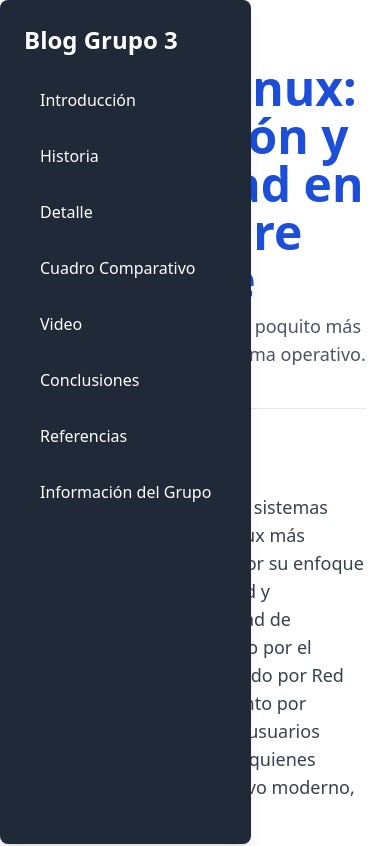
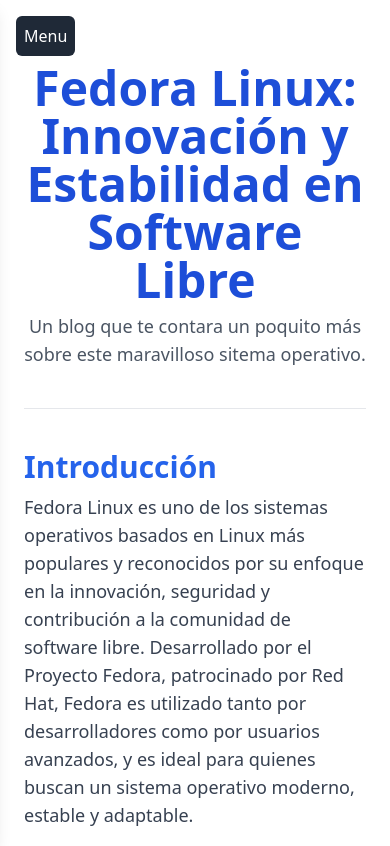
Before and after one commit to yang32602/blog-fedoraLinux, a Next.js app: page / in a window 390 px wide. Shown: the top 846 px of the page. Built offline with nearby package versions, Linux system fonts and the light colour scheme.

Commit message:
nav responsive

```diff
--- a/src/app/componentes/Navbar.js
+++ b/src/app/componentes/Navbar.js
@@ -1,10 +1,28 @@
-// components/NavBar.js
-
+'use client'
+import { useState } from "react";
 import Link from "next/link";
 
 const NavBar = () => {
+  const [isOpen, setIsOpen] = useState(false);
+
+  const toggleNav = () => {
+    setIsOpen(!isOpen);
+  };
+
   return (
-    <nav className="fixed left-0 top-0 h-full bg-gray-800 shadow-lg rounded-lg p-6 transition-transform duration-300">
+    <>
+      <button
+        className="fixed top-4 left-4 z-50 bg-gray-800 text-white p-2 rounded-md md:hidden"
+        onClick={toggleNav}
+      >
+        {isOpen ? "Close" : "Menu"}
+      </button>
+
+      <nav
+        className={`fixed left-0 top-0 h-full bg-gray-800 shadow-lg p-6 transition-transform duration-300 md:translate-x-0 ${
+          isOpen ? "translate-x-0" : "-translate-x-full"
+        } md:block`}
+      >
         <h2 className="text-white text-2xl font-bold mb-6">Blog Grupo 3</h2>
         <ul className="flex flex-col space-y-4">
           {[
@@ -19,7 +37,10 @@
           ].map(({ href, text }) => (
             <li key={href}>
               <Link href={href}>
-              <div className="bg-transparent hover:bg-gray-700 text-white text-left py-2 px-4 rounded transition duration-300 w-full">
+                <div
+                  className="bg-transparent hover:bg-gray-700 text-white text-left py-2 px-4 rounded transition duration-300 w-full"
+                  onClick={() => setIsOpen(false)}
+                >
                   {text}
                 </div>
               </Link>
@@ -27,6 +48,7 @@
           ))}
         </ul>
       </nav>
+    </>
   );
 };
 
```
Lines whose indentation alone changed are shown as unchanged.
